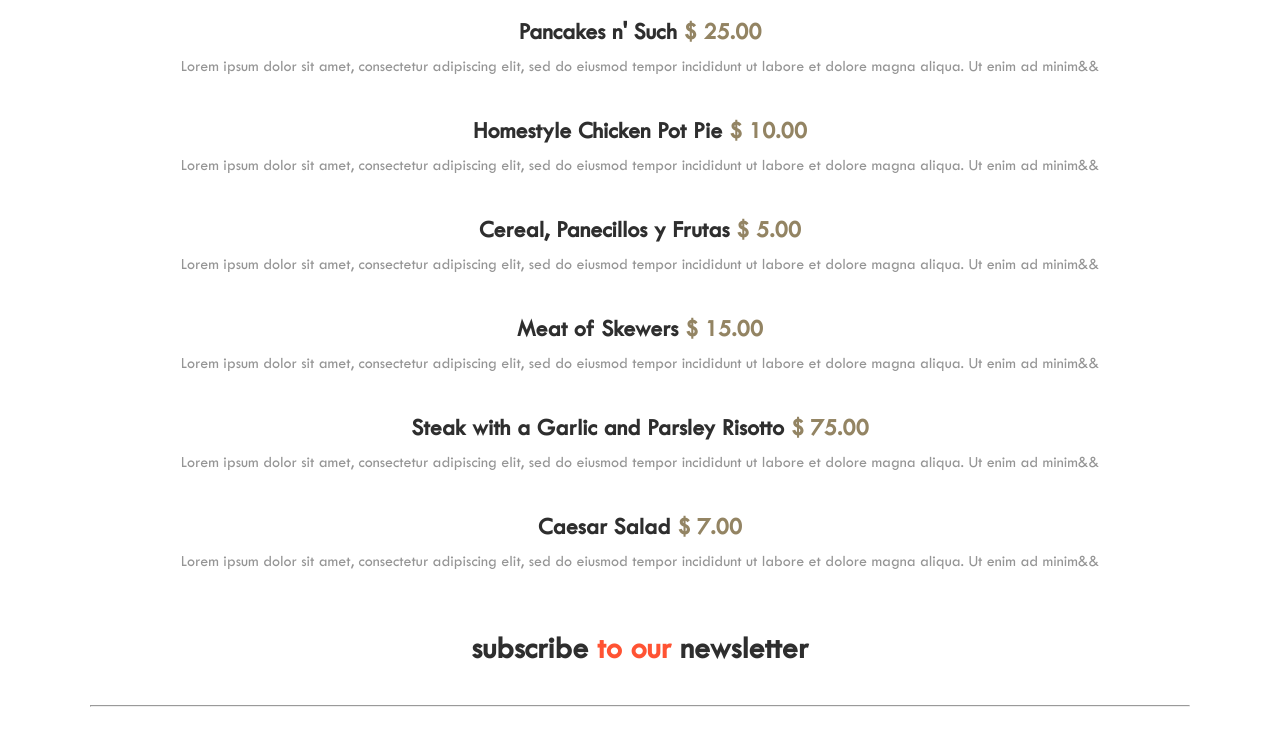
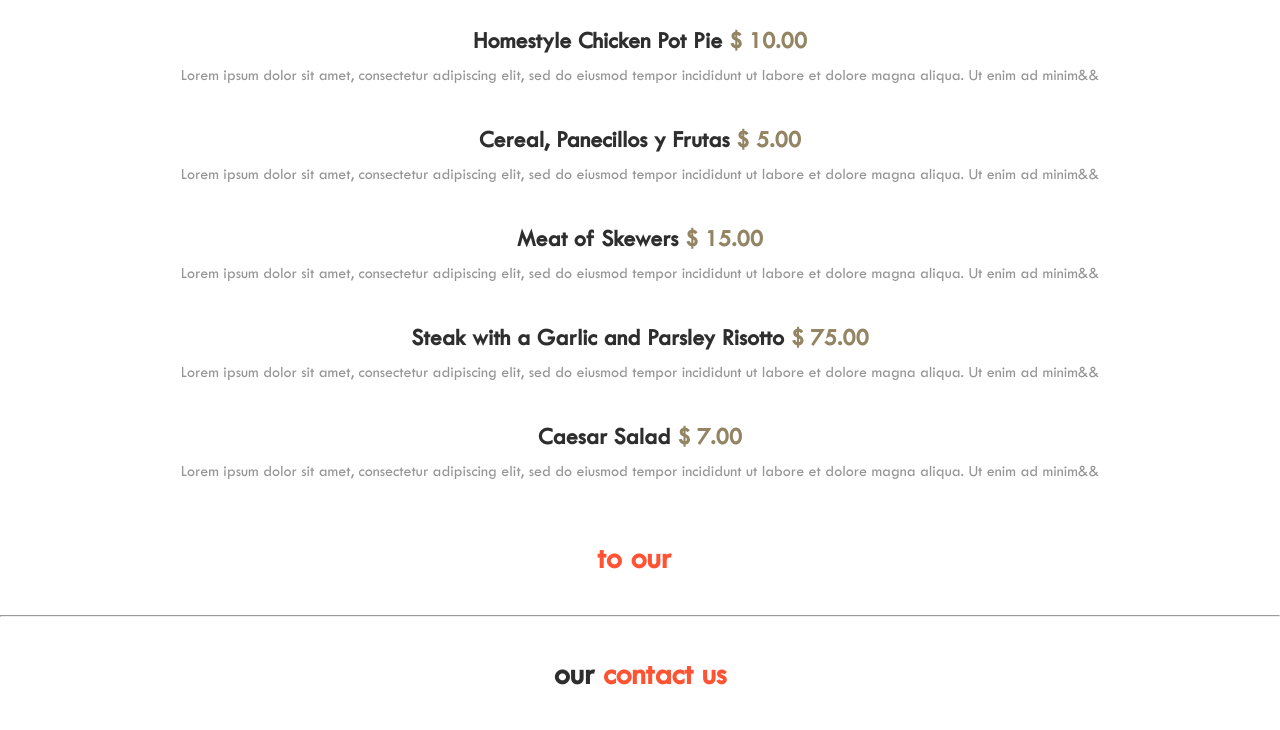
Before and after one commit to Ottoemmezzo/b_week_1, a plain HTML site: page index.html in a window 1280 px wide. Shown: the part 481-1211 px from the top of the page. Drawn offline with Linux system fonts and the light colour scheme.

Commit message:
cancello commenti

```diff
--- a/assets/css/stile.css
+++ b/assets/css/stile.css
@@ -14,7 +14,6 @@
 body {
     font-family: myfont;
     color: #2E2E2E;
-    padding: 7%;
     text-align: center;
 }
 
@@ -61,7 +60,7 @@ aside p{
 
 
 #news h1, #blog h1 {
-    /* color: #fff;  */
+    color: #fff;
 }
 
 /* footer style */
```
